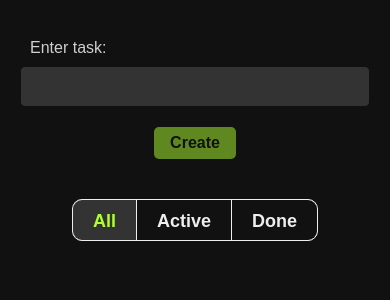
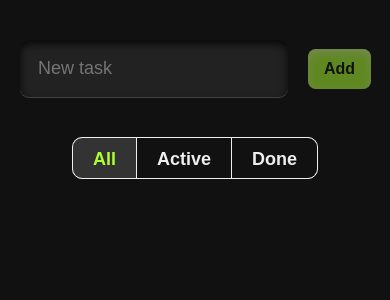
Before and after one commit to xopsreyli/todo, a React (Vite) app: page / in a window 390 px wide. Shown: the top 300 px of the page. Built offline with nearby package versions, Linux system fonts and the light colour scheme.

Commit message:
Updated TaskForm structure and styles

```diff
--- a/src/components/TaskForm/TaskForm.jsx
+++ b/src/components/TaskForm/TaskForm.jsx
@@ -32,21 +32,20 @@ const TaskForm = () => {
 
     return (
         <form className={styles.form} onSubmit={handleSubmit}>
-            <div className={styles.form__field}>
-                <label className={styles.form__label} htmlFor="taskInput">Enter task:</label>
             <input
                 className={styles.form__input}
                 type="text"
                 id='taskInput'
                 value={task}
                 onChange={handleChange}
+                placeholder="New task"
+                aria-label={`Enter new task`}
             />
-            </div>
             <button
                 className={styles.form__submit}
                 type="submit"
                 disabled={!task.trim()}
-            >create</button>
+            >add</button>
         </form>
     );
 };
--- a/src/components/TaskForm/TaskForm.module.css
+++ b/src/components/TaskForm/TaskForm.module.css
@@ -1,91 +1,111 @@
 .form {
+    width: 100%;
     display: flex;
-    align-items: flex-end;
-    gap: 1.25rem;
-
-    .form__field {
-        display: flex;
-        flex-direction: column;
-        gap: 0.5rem;
-    }
-
-    .form__label {
-        color: rgba(255, 255, 255, 0.8);
-        font-size: 0.875rem;
-        padding-left: 0.5rem;
-    }
+    align-items: center;
+    gap: 1rem;
 
     .form__input {
-        width: 300px;
-        border: 1px solid #111;
+        flex: 1;
         outline: none;
-        background-color: #333;
-        border-radius: 0.25rem;
+        border: none;
+        border-radius: 0.5em;
+        background-color: #222;
+        box-shadow:
+                inset 0 4px 8px rgba(0, 0, 0, 0.8),
+                0 1px 0 rgba(255, 255, 255, 0.2);
         color: #fff;
         font-size: 1rem;
-        padding: 0.5em;
+        padding: 1em;
+        transition: box-shadow 0.2s;
+
+        &:hover {
+            box-shadow:
+                    inset 0 4px 8px rgba(0, 0, 0, 0.8),
+                    0 1px 0 greenyellow;
+        }
 
         &:focus {
-            border: 1px solid greenyellow;
+            box-shadow:
+                    inset 0 1px 8px rgba(0, 0, 0, 0.8),
+                    0 1px 0 greenyellow;
         }
     }
 
     .form__submit {
         cursor: pointer;
+        flex-shrink: 0;
         border: none;
         outline: none;
         background-color: greenyellow;
-        border-radius: 0.25rem;
+        border-radius: 0.5em;
+        box-shadow:
+                0 4px 2px rgba(173, 255, 47, 0.5),
+                inset 0 4px 8px rgba(255, 255, 255, 0.5);
         text-transform: capitalize;
         color: #111;
         font-size: 0.875rem;
         font-weight: bold;
-        padding: 0.6875rem 1rem;
-        transition: box-shadow 0.2s;
+        padding: 0.75em 1em;
+        transition:
+                box-shadow 0.2s,
+                transform 0.2s  ;
 
         &:disabled {
             cursor: auto;
             opacity: 0.5;
 
             &:hover {
-                box-shadow: 0 0 0 transparent;
+                box-shadow:
+                        0 4px 2px rgba(173, 255, 47, 0.5),
+                        inset 0 4px 8px rgba(255, 255, 255, 0.5);
             }
         }
         &:hover {
-            box-shadow: 0 0 8px greenyellow;
+            box-shadow:
+                    0 0 0 rgba(173, 255, 47, 0.5),
+                    inset 0 4px 8px rgba(255, 255, 255, 0.5),
+                    inset 0 -4px 8px rgba(0, 0, 0, 0.5);
         }
         &:active {
-            box-shadow: 0 0 0 greenyellow;
+            transform: scale(0.95);
         }
         &:focus {
-            box-shadow: 0 0 8px greenyellow;
+            box-shadow:
+                    0 0 0 rgba(173, 255, 47, 0.5),
+                    inset 0 4px 8px rgba(255, 255, 255, 0.5),
+                    inset 0 -4px 8px rgba(0, 0, 0, 0.5);
         }
     }
 }
 
 @media screen and (max-width: 545px) {
     .form {
-        width: 100%;
-        flex-direction: column;
-        align-items: center;
-        gap: 1rem;
-
-        .form__field {
-            width: 100%;
-        }
-
-        .form__label {
-            font-size: 0.8rem;
-        }
-
         .form__input {
-            width: 100%;
             font-size: 0.9rem;
         }
 
         .form__submit {
+            box-shadow: inset 0 4px 8px rgba(255, 255, 255, 0.5);
             font-size: 0.8rem;
-            padding: 0.5em 1em;
+
+            &:disabled {
+                &:hover {
+                    box-shadow: inset 0 4px 8px rgba(255, 255, 255, 0.5);
+                }
+            }
+            &:hover {
+                box-shadow:
+                        inset 0 4px 8px rgba(255, 255, 255, 0.5),
+                        inset 0 -4px 8px rgba(0, 0, 0, 0.5);
+            }
+            &:active {
+                transform: scale(0.95);
+            }
+            &:focus {
+                box-shadow:
+                        inset 0 4px 8px rgba(255, 255, 255, 0.5),
+                        inset 0 -4px 8px rgba(0, 0, 0, 0.5);
+            }
         }
     }
 }
```
Also changed, not shown: 2 other files (tests, documents, lock files or other folders). Lines whose indentation alone changed are shown as unchanged.
